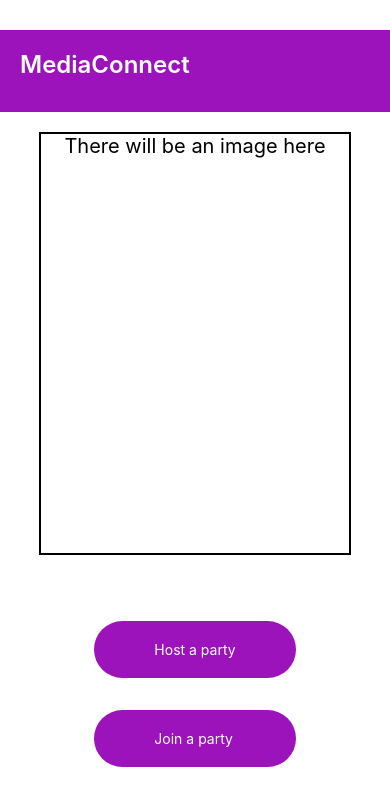
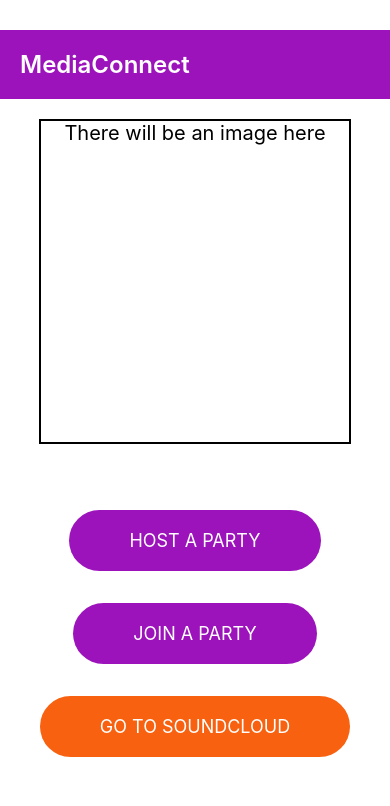
Before and after one commit to sandeepdokala/MediaConnect, a React Native app: screen / in a window 390 px wide. Shown: the top 806 px of the page. Built offline with nearby package versions, Linux system fonts and the light colour scheme.

Commit message:
HomePage FULL UI

```diff
--- a/App.js
+++ b/App.js
@@ -13,6 +13,12 @@ export default function App() {
       { text: 'OK' },
     ]);
   }
+  function soundCloudConnect() {
+    Alert.alert('Page inka building', 'Connecting to soundcloud, wait forever!', [
+      { text: 'Cancel', style: 'cancel' },
+      { text: 'OK' },
+    ]);
+  }
   return (
     <View style={styles.container}>
         <View style={styles.header}>
@@ -22,8 +28,9 @@ export default function App() {
           <Text style={styles.textInc}>There will be an image here</Text>
         </View>
         <View style={styles.btns}>
-          <Pressable style={styles.btnParent} onPress={hostPartyBtn}><Text style={styles.btnChild}>Host a party</Text></Pressable>
-          <Pressable style={styles.btnParent} onPress={joinPartyBtn}><Text style={styles.btnChild}>Join a party</Text></Pressable>
+          <Pressable style={styles.btnParent} onPress={hostPartyBtn}><Text style={styles.btnChild}>HOST A PARTY</Text></Pressable>
+          <Pressable style={styles.btnParent} onPress={joinPartyBtn}><Text style={styles.btnChild}>JOIN A PARTY</Text></Pressable>
+          <Pressable style={[styles.btnParent, {backgroundColor: "#F8610F"}]} onPress={soundCloudConnect}><Text style={styles.btnChild}>GO TO SOUNDCLOUD</Text></Pressable>
         </View>
     </View>
   );
@@ -35,7 +42,7 @@ const styles = StyleSheet.create({
     width: "100%",
     // height: 78,
     padding: 20,
-    flex: 1
+    // flex: 1
   },
   headerText: {
     fontSize: 24,
@@ -53,9 +60,8 @@ const styles = StyleSheet.create({
     width: '80%',
     borderColor: 'black',
     borderWidth: 2,
-    marginTop: 20,
-    marginBottom: 20,
-    flex: 10
+    marginVertical: 20,
+    flex: 6
   },
   textInc: {
     fontSize: 20,
@@ -63,16 +69,18 @@ const styles = StyleSheet.create({
   },
   btns: {
     marginVertical: 30,
-    flex: 5
+    flex: 6
   },
   btnParent: {
     backgroundColor: "#9C13BC",
     paddingVertical: 20,
     paddingHorizontal: 60,
     marginVertical: 16,
-    borderRadius: 50
+    borderRadius: 50,
+    alignSelf: 'center'
   },
   btnChild: {
-    color: "#fff"
-  }
+    color: "#fff",
+    fontSize: 18
+  },
 });
```
Also changed, not shown: 1 other file (tests, documents, lock files or other folders).
